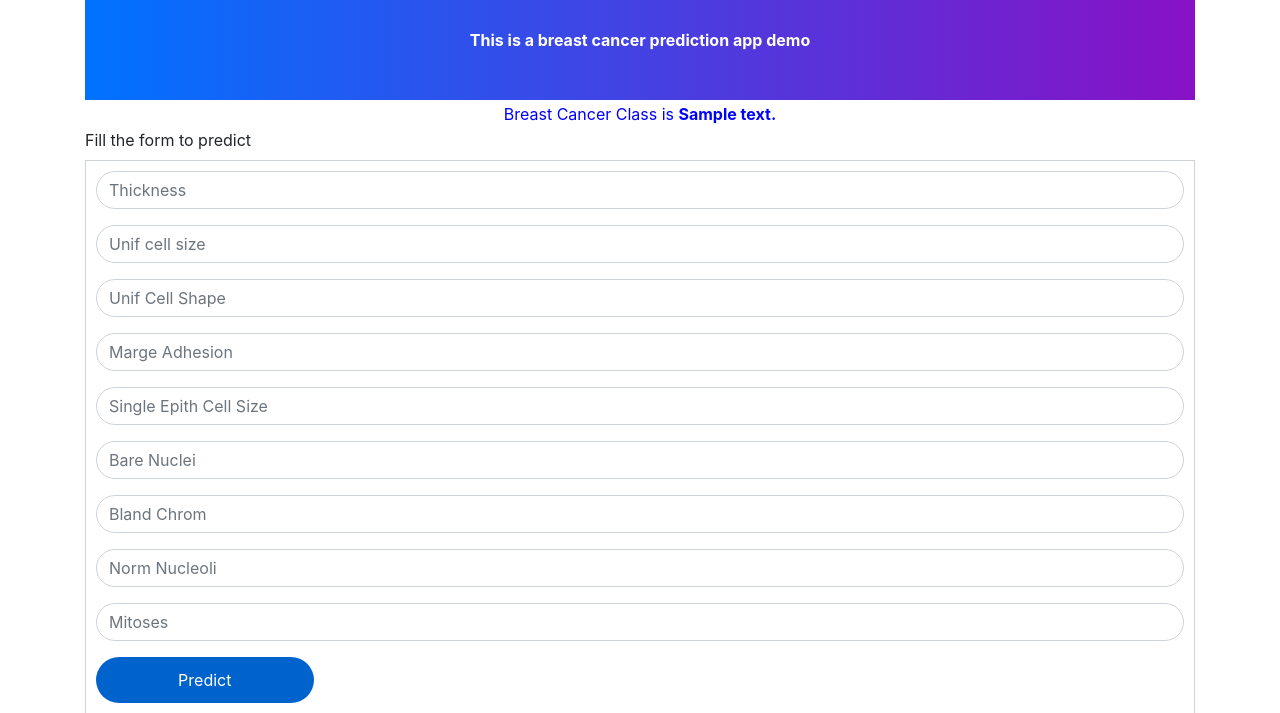
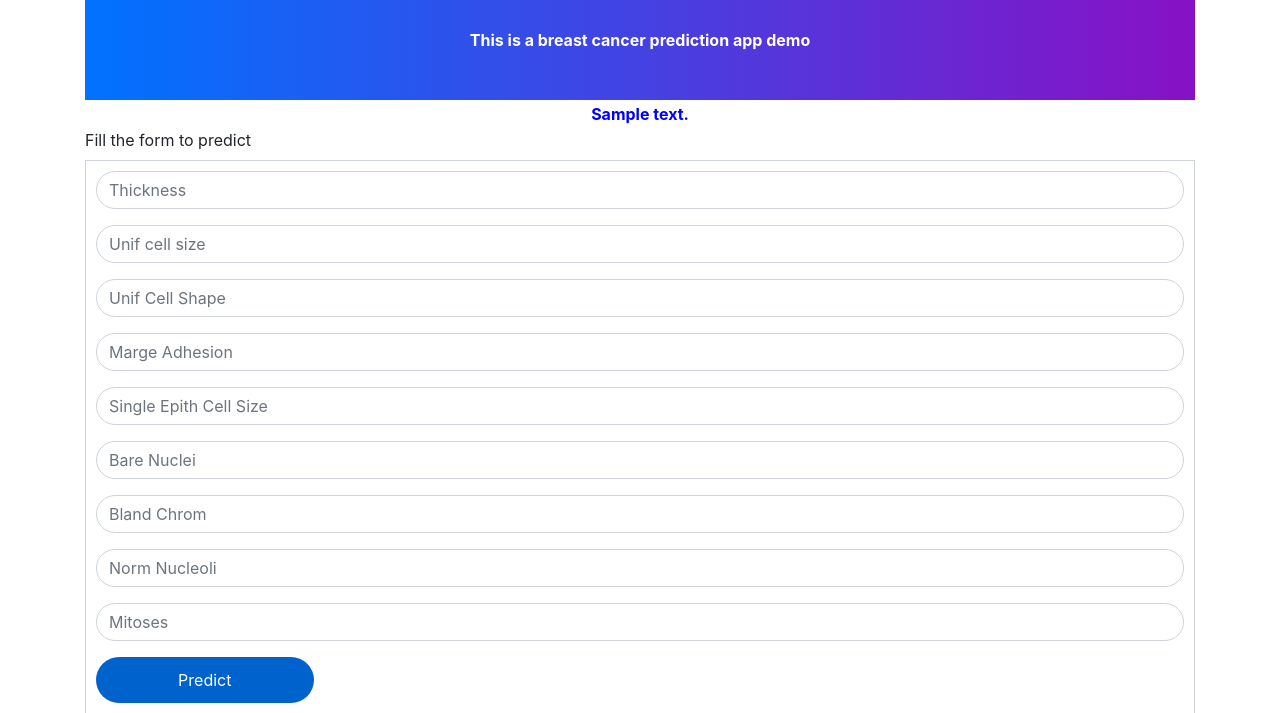
Before and after one commit to surazz501/Breast-Cancer-Prediction-KNearestNeighbour, a Flask app: template templates/index.htm in a window 1280 px wide. Shown: the top 713 px of the page. Run offline with Flask 2, Linux system fonts and the light colour scheme; the template is opened without the code that fills it: most values are stand-ins (such as "Sample title", 1, 10 or a date in 2020); parts of the project's set-up code (start-up, migrations or seed data) failed here and were passed over; some libraries are stand-ins or nearby versions.

Commit message:
Add files via upload

```diff
--- a/templates/index.htm
+++ b/templates/index.htm
@@ -44,7 +44,7 @@
         <div class="note">
             <p>This is a breast cancer prediction app demo</p>
         </div>
-        <div class="col-md-12" style=" text-align: center; color: blue; padding:2px;"><span style="padding:10px;">Breast Cancer Class is <b>{{ prediction_text }}</b></span></div>
+        <div class="col-md-12" style=" text-align: center; color: blue; padding:2px;"><span style="padding:10px;"><b>{{ prediction_text }}</b></span></div>
         <form action="{{ url_for('predict')}}" method="post">
             <label>Fill the form to predict</label>
             <div class="form-content">
```
